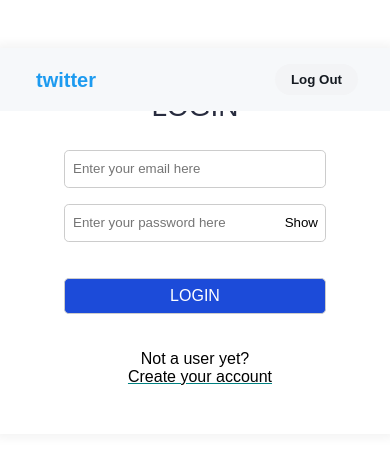
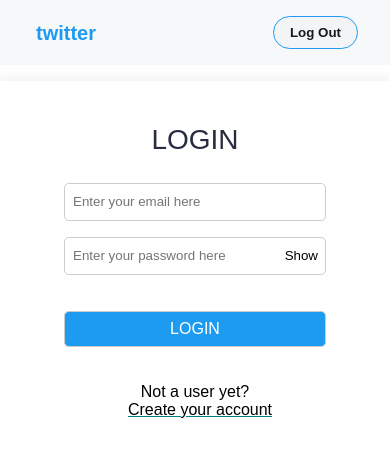
Before and after one commit to bafna-hitesh/twitter-clone, a React (Vite) app: page / in a window 390 px wide. Shown: the top 456 px of the page. Built offline with nearby package versions, Linux system fonts and the light colour scheme.

Commit message:
style: responsive design

```diff
--- a/src/components/Login/Login.jsx
+++ b/src/components/Login/Login.jsx
@@ -42,7 +42,6 @@ const Login = () => {
   };
 
   return (
-    <>
     <div className="form-container">
       <h1 className="login-header">LOGIN</h1>
       <div className="login-form">
@@ -84,7 +83,6 @@ const Login = () => {
         </div>
       </div>
     </div>
-    </>
   );
 };
 
--- a/src/components/Login/styles.css
+++ b/src/components/Login/styles.css
@@ -5,7 +5,7 @@
   padding: 2rem 3rem;
   width: 100%;
   max-width: 35rem;
-  margin: 3rem auto;
+  margin-inline: auto;
   box-shadow: rgba(0, 0, 0, 0.05) 0px 0px 10px 4px;
 }
 .login-header {
@@ -47,7 +47,7 @@
   outline: none;
 }
 .form-field:focus {
-  border: 1px solid blue;
+  border: 1px solid #1d9bf0;
   outline: none;
 }
 .login-btn {
@@ -61,7 +61,7 @@
   border-radius: 0.3rem;
   outline: none;
   border: 1px solid #ccc;
-  background-color: rgba(28, 75, 217);
+  background-color: #1d9bf0;
   color: #fff;
 }
 .login-btn:hover {
--- a/src/components/context.jsx
+++ b/src/components/context.jsx
@@ -8,16 +8,13 @@ export const DataContext = createContext();
 
 export const DataProvider = ({ children }) => {
   const [user, setUser] = useState(userData);
-
   const [tweet, setTweet] = useState("");
-
   const [isLogin, setIsLogin] = useState(false);
-
   const [tweetArr, setTweetArr] = useState(featchData);
   const [filterTweet, setFilterTweet] = useState();
   const [isEditedTweet, setIsEditTweet] = useState({ id: "", status: false });
 
-  // async function featchData() {
+  // async function featchUserData() {
   //   const res = await fetch("https://tweets.free.beeceptor.com/profile");
   //   const data = await res.json();
   //   setUser(data);
--- a/src/index.css
+++ b/src/index.css
@@ -11,7 +11,9 @@ a {
   color: inherit;
   text-decoration: inherit;
 }
-
+::-webkit-scrollbar {
+  display: none;
+}
 li {
   list-style: none;
 }
@@ -47,6 +49,8 @@ li {
   background-color: rgba(246, 248, 250);
   margin-bottom: 1rem;
   backdrop-filter: blur(12px);
+  position: sticky;
+  top: 0;
 }
 
 .header-title-main {
@@ -75,7 +79,8 @@ li {
   color: rgba(21, 26, 33);
   background-color: rgba(243, 244, 246);
   border-radius: 9999px;
-  border: none;
+  border: 1px solid#1d9bf0;
+  /* border: none; */
   margin-right: 5rem;
   font-weight: 700;
 }
@@ -86,19 +91,24 @@ li {
 .tweet-sec,
 .profile-container {
   width: 50%;
-  /* height: 100vh; */
-  margin-inline: auto;
+  /* margin-inline: auto; */
   /* padding: 0.5rem; */
 }
 .tweet-sec {
   border: 1px solid #eee;
+  height: 100vh;
+  overflow: auto;
 }
 .home-container {
   display: flex;
-  justify-content: space-around;
+  justify-content: space-evenly;
+  position: fixed;
 }
 .home-header {
+  position: sticky;
+  top: 0;
   border-bottom: 1px solid #eee;
+  backdrop-filter: blur(12px);
 }
 .bg-white {
   background-color: rgba(255, 255, 255);
@@ -236,8 +246,9 @@ li {
 .left-sec {
   width: 290px;
   /* flex: 1; */
-  min-height: 80%;
+  /* min-height: 80%; */
   padding: 0.5rem;
+  overflow: hidden;
 }
 
 .nav-title {
@@ -305,11 +316,12 @@ img {
 .searchbar-container {
   /* width: 25%; */
   /* margin-top: 1rem; */
-  height: 80%;
+  height: 100%;
   margin-inline: auto;
   border-radius: none;
-  background: transparent;
+  /* background: transparent; */
   padding: 1rem;
+  overflow: hidden;
 }
 .search-bar {
   /* display: none; */
@@ -360,12 +372,10 @@ img {
 .profile-main {
   display: flex;
   justify-content: space-around;
-  height: 100vh;
+  height: 100%;
+  position: fixed;
 }
 @media screen and (max-width: 500px) {
-  .header-container {
-    position: fixed;
-  }
   .left-sec {
     position: fixed;
     bottom: 0;
```
Lines whose indentation alone changed are shown as unchanged.
